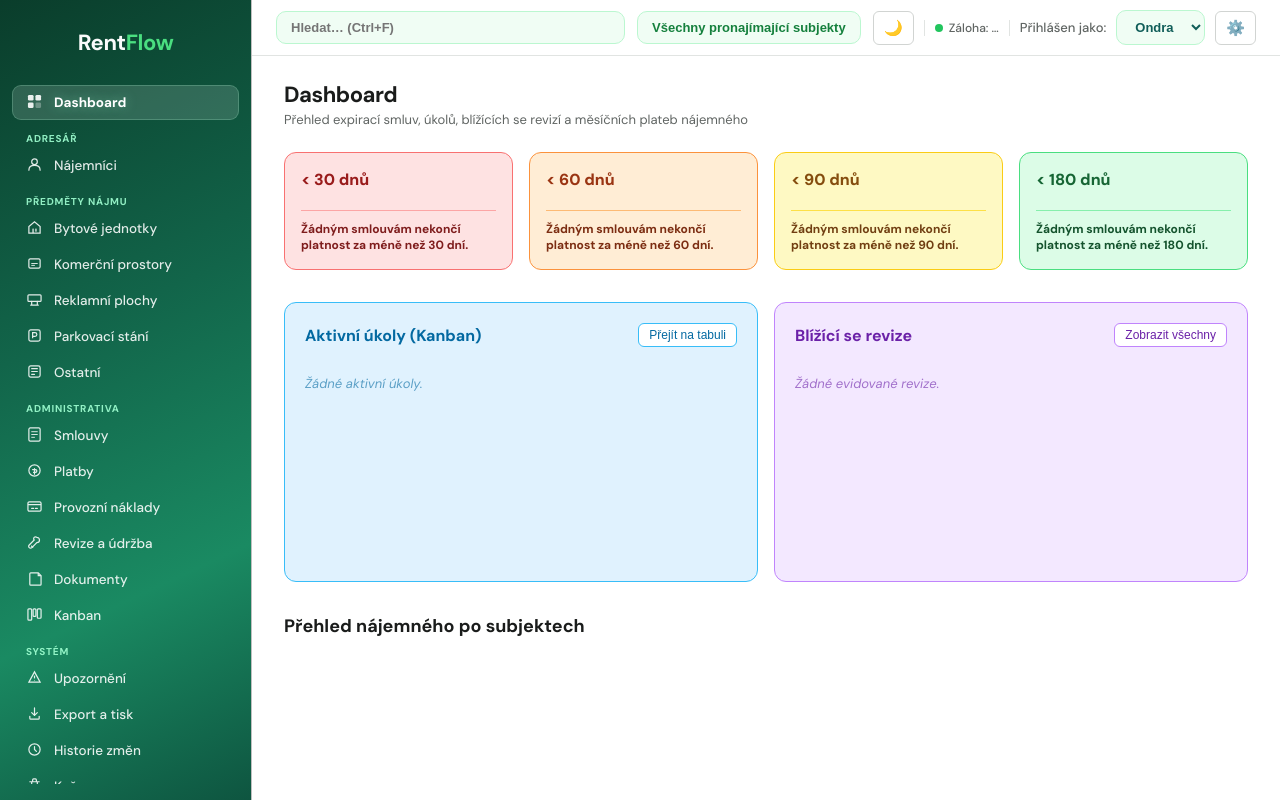
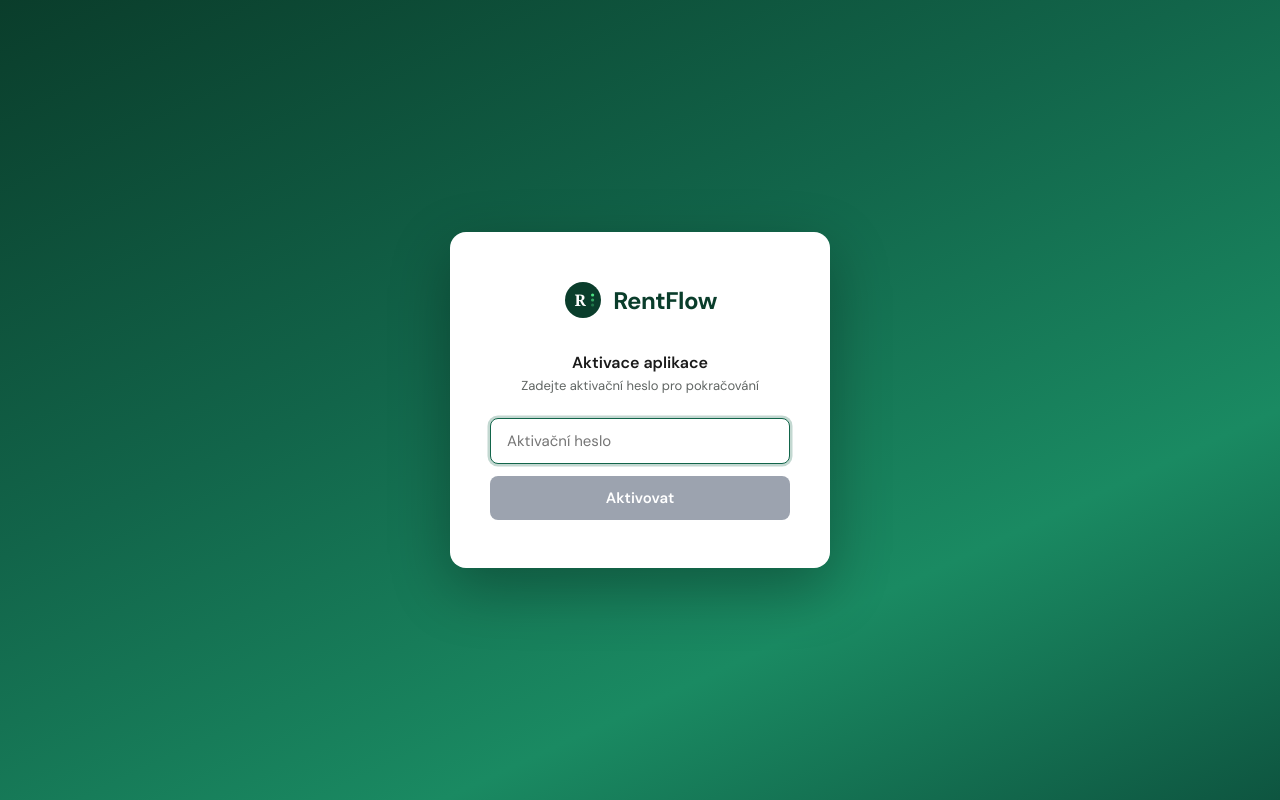
Before and after one commit to burgerondrej/rentflow, a React (Vite) app: page / in a window 1280 px wide. Built offline with nearby package versions, Linux system fonts and the light colour scheme.

Commit message:
Add activation password screen

```diff
--- /dev/null
+++ b/src/ActivationScreen.jsx
@@ -0,0 +1,96 @@
+import React, { useState } from 'react'
+import { invoke } from '@tauri-apps/api/tauri'
+
+export default function ActivationScreen({ onActivated }) {
+  const [password, setPassword] = useState('')
+  const [error, setError]       = useState('')
+  const [loading, setLoading]   = useState(false)
+
+  const handleSubmit = async () => {
+    if (!password) return
+    setLoading(true)
+    setError('')
+    try {
+      const ok = await invoke('verify_activation', { password })
+      if (ok) {
+        onActivated()
+      } else {
+        setError('Nesprávné heslo. Zkuste to znovu.')
+        setPassword('')
+      }
+    } catch (e) {
+      setError('Chyba při ověřování hesla.')
+    } finally {
+      setLoading(false)
+    }
+  }
+
+  const handleKey = (e) => {
+    if (e.key === 'Enter') handleSubmit()
+  }
+
+  return (
+    <div style={{
+      width: '100vw', height: '100vh',
+      background: 'linear-gradient(155deg, #0A3D2B 0%, #12654A 40%, #1A8A62 72%, #0E5540 100%)',
+      display: 'flex', alignItems: 'center', justifyContent: 'center',
+      fontFamily: 'DM Sans, sans-serif',
+    }}>
+      <div style={{
+        background: '#fff', borderRadius: 16, padding: '48px 40px',
+        width: 380, boxShadow: '0 20px 60px rgba(0,0,0,0.3)',
+        display: 'flex', flexDirection: 'column', alignItems: 'center', gap: 24,
+      }}>
+        {/* Logo */}
+        <div style={{ display: 'flex', alignItems: 'center', gap: 10, marginBottom: 8 }}>
+          <svg width="40" height="40" viewBox="0 0 200 200">
+            <circle cx="100" cy="100" r="90" fill="#0A3D2B" />
+            <text x="58" y="130" fontFamily="Georgia, serif" fontWeight="bold" fontSize="80" fill="white">R</text>
+            <circle cx="148" cy="75"  r="8" fill="#4ade80" opacity="1" />
+            <circle cx="148" cy="100" r="8" fill="#4ade80" opacity="0.65" />
+            <circle cx="148" cy="125" r="8" fill="#4ade80" opacity="0.35" />
+          </svg>
+          <span style={{ fontSize: 24, fontWeight: 700, color: '#0A3D2B', letterSpacing: '-0.5px' }}>RentFlow</span>
+        </div>
+
+        <div style={{ textAlign: 'center' }}>
+          <div style={{ fontSize: 16, fontWeight: 600, color: '#1a1a1a', marginBottom: 4 }}>Aktivace aplikace</div>
+          <div style={{ fontSize: 13, color: '#606563' }}>Zadejte aktivační heslo pro pokračování</div>
+        </div>
+
+        <div style={{ width: '100%', display: 'flex', flexDirection: 'column', gap: 12 }}>
+          <input
+            type="password"
+            placeholder="Aktivační heslo"
+            value={password}
+            onChange={e => { setPassword(e.target.value); setError('') }}
+            onKeyDown={handleKey}
+            autoFocus
+            style={{
+              width: '100%', padding: '12px 16px', fontSize: 15,
+              border: error ? '1.5px solid #DC2626' : '1.5px solid #d1d5db',
+              borderRadius: 8, outline: 'none', boxSizing: 'border-box',
+              fontFamily: 'DM Sans, sans-serif',
+              transition: 'border-color 0.15s',
+            }}
+          />
+          {error && (
+            <div style={{ fontSize: 13, color: '#DC2626', textAlign: 'center' }}>{error}</div>
+          )}
+          <button
+            onClick={handleSubmit}
+            disabled={loading || !password}
+            style={{
+              width: '100%', padding: '12px', fontSize: 15, fontWeight: 600,
+              background: loading || !password ? '#9ca3af' : 'linear-gradient(135deg, #12654A, #1A8A62)',
+              color: '#fff', border: 'none', borderRadius: 8, cursor: loading || !password ? 'default' : 'pointer',
+              fontFamily: 'DM Sans, sans-serif', transition: 'opacity 0.15s',
+            }}
+          >
+            {loading ? 'Ověřuji...' : 'Aktivovat'}
+          </button>
+        </div>
+      </div>
+    </div>
+  )
+}
--- a/src/App.jsx
+++ b/src/App.jsx
@@ -16,6 +16,20 @@ import History from './views/History.jsx'
 import OperationalCosts from './views/OperationalCosts.jsx'
 import SettingsPanel from './SettingsPanel.jsx'
 import UpdateDialog from './UpdateDialog.jsx'
+import ActivationScreen from './ActivationScreen.jsx'
+import { invoke } from '@tauri-apps/api/tauri'
+
+function AppWithActivation() {
+  const [activated, setActivated] = useState(null) // null = loading
+
+  useEffect(() => {
+    invoke('check_activation').then(ok => setActivated(ok)).catch(() => setActivated(false))
+  }, [])
+
+  if (activated === null) return null // loading — prázdná obrazovka na zlomek sekundy
+  if (!activated) return <ActivationScreen onActivated={() => setActivated(true)} />
+  return <AppProvider><AppInner /></AppProvider>
+}
 
 function AppInner() {
   const { unreadCount, urgentContracts, currentUser, setCurrentUser, isReadOnly, theme, setTheme, tenants = [], assets = [], tasks = [], documents = [], contracts = [], getBackupInfo, createBackup, subjects = [] } = useApp()
@@ -387,4 +401,4 @@ function AppInner() {
   )
 }
 
-export default function App() { return (<AppProvider><AppInner /></AppProvider>) }
+export default function App() { return <AppWithActivation /> }
```
Also changed, not shown: 1 other file (tests, documents, lock files or other folders).
